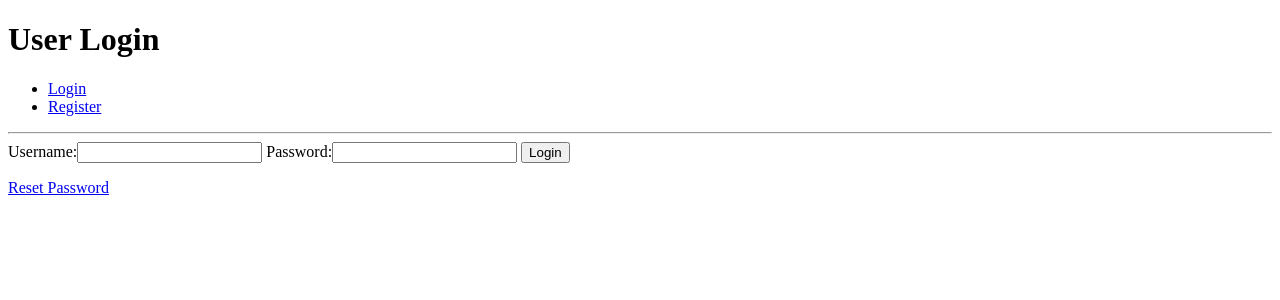
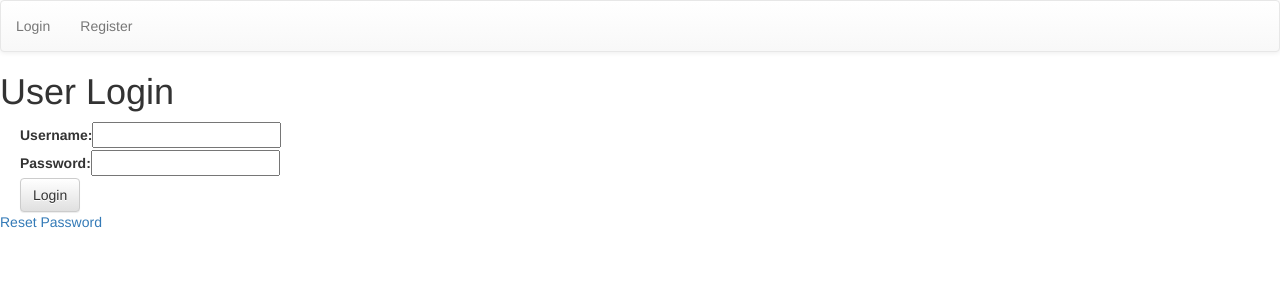
Before and after one commit to KikiDow/django-auth, a Django app: page /accounts/login/ in a window 1280 px wide. Shown: the top 300 px of the page. Run offline with Django 3.2, Linux system fonts and the light colour scheme; some libraries are stand-ins or nearby versions.

Commit message:
Styling a django project lessons by adding bootstrap and styling links.

```diff
--- /dev/null
+++ b/accounts/static/css/styles.css
@@ -0,0 +1,4 @@
+form {
+    width: 25%;
+    margin-left: 20px;
+}
--- a/accounts/templates/login.html
+++ b/accounts/templates/login.html
@@ -1,4 +1,6 @@
 {% extends 'base.html' %}
+
+{% load bootstrap_tags %}
 
 {% block page_title %} Django Auth {% endblock %}
 
@@ -6,8 +8,9 @@
 
 {% block content %}
 <form method="POST">
-    {% csrf_token %} {{ login_form }}
-    <button type="submit">Login</button>
+    {% csrf_token %}
+    {{ login_form | as_bootstrap }}
+    <button type="submit" class="btn btn-default">Login</button>
 </form>
 
 <p><a href="{% url 'password_reset' %}">Reset Password</a></p>
--- a/accounts/templates/registration.html
+++ b/accounts/templates/registration.html
@@ -1,4 +1,6 @@
 {% extends 'base.html' %}
+
+{% load bootstrap_tags %}
 
 {% block page_title %} Django Auth {% endblock %}
 
@@ -9,7 +11,7 @@
 
 <form method="POST">
     {% csrf_token %}
-    {{ registration_form.as_p }}
-    <button type="submit">Register</button>
+    {{ registration_form | as_bootstrap }}
+    <button type="submit" class="btn btn-default">Register</button>
 </form>
 {% endblock %}
--- a/django_auth/settings.py
+++ b/django_auth/settings.py
@@ -37,6 +37,7 @@ INSTALLED_APPS = [
     'django.contrib.sessions',
     'django.contrib.messages',
     'django.contrib.staticfiles',
+    'django_forms_bootstrap',
     'accounts'
 ]
 
@@ -122,6 +123,9 @@ USE_TZ = True
 # https://docs.djangoproject.com/en/1.11/howto/static-files/
 
 STATIC_URL = '/static/'
+STATICFILES_DIRS = [
+    os.path.join(BASE_DIR, "static")
+]
 
 MESSAGE_STORAGE = "django.contrib.messages.storage.session.SessionStorage"
 
--- a/templates/base.html
+++ b/templates/base.html
@@ -1,16 +1,25 @@
 <!DOCTYPE html>
+{% load staticfiles %}
 <html lang="en">
 <head>
     <meta charset="UTF-8">
     <meta name="viewport" content="width=device-width, initial-scale=1.0">
     <meta http-equiv="X-UA-Compatible" content="ie=edge">
     <title>{% block page_title %}{% endblock %}</title>
+
+    <!-- Latest compiled and minified CSS -->
+    <link rel="stylesheet" href="https://maxcdn.bootstrapcdn.com/bootstrap/3.3.7/css/bootstrap.min.css" integrity="sha384-BVYiiSIFeK1dGmJRAkycuHAHRg32OmUcww7on3RYdg4Va+PmSTsz/K68vbdEjh4u" crossorigin="anonymous">
+
+    <!-- Optional theme -->
+    <link rel="stylesheet" href="https://maxcdn.bootstrapcdn.com/bootstrap/3.3.7/css/bootstrap-theme.min.css" integrity="sha384-rHyoN1iRsVXV4nD0JutlnGaslCJuC7uwjduW9SVrLvRYooPp2bWYgmgJQIXwl/Sp" crossorigin="anonymous">
+
+    <link rel="stylesheet" href="{% static 'css/styles.css' %}" type="text/css" />
+    <!-- Latest compiled and minified JavaScript -->
+    <script src="https://maxcdn.bootstrapcdn.com/bootstrap/3.3.7/js/bootstrap.min.js" integrity="sha384-Tc5IQib027qvyjSMfHjOMaLkfuWVxZxUPnCJA7l2mCWNIpG9mGCD8wGNIcPD7Txa" crossorigin="anonymous"></script>
 </head>
 <body>
-    <h1>{% block page_heading %}{% endblock %}</h1>
-
-    <nav>
-        <ul>
+    <nav class="navbar navbar-default">
+        <ul class="nav navbar-nav">
             {% if user.is_authenticated %}
                 <li><a href="{% url 'profile' %}">Profile</a></li>
                 <li><a href="{% url 'logout' %}">Logout</a></li>
@@ -20,7 +29,7 @@
             {% endif %}
         </ul>
     </nav>
-    <hr>
+    <h1>{% block page_heading %}{% endblock %}</h1>
     {% if messages %}
     <div>
         {% for message in messages %}
```
